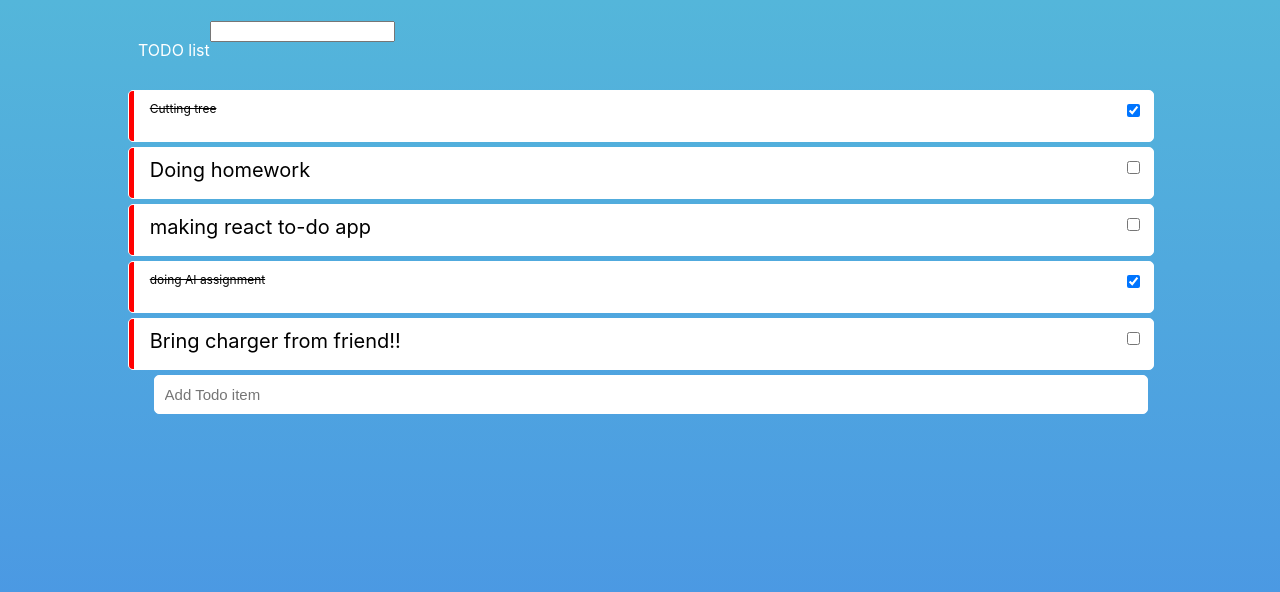
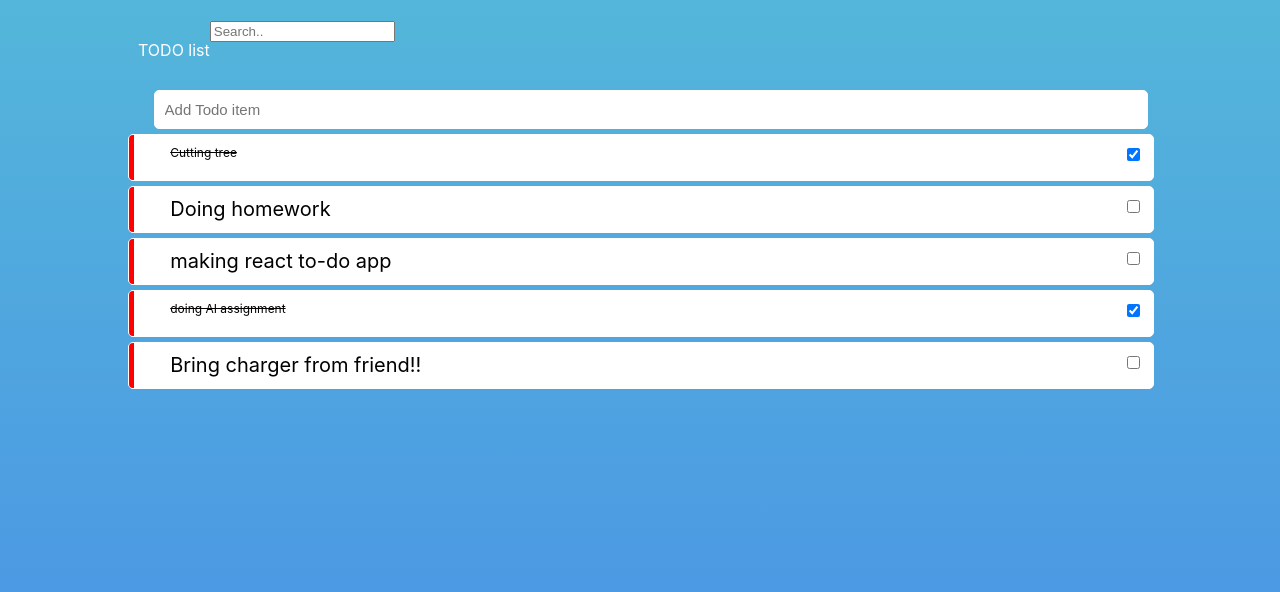
Before and after one commit to RoshanShrestha123/React-Todo, a React (Create React App) app: page / in a window 1280 px wide. Shown: the top 592 px of the page. Built offline with nearby package versions, Linux system fonts and the light colour scheme.

Commit message:
search update

```diff
--- a/src/App.css
+++ b/src/App.css
@@ -73,12 +73,12 @@
 .listCollection{
   padding: 10px;
   float: right;
-  width: 97%;
+  width: 95%;
 }
 .tag{
   float: left;
   width: 5px;
-  height: 50px;
+  height: 45px;
   background-color: red;
 }
 .listDetailchecked{
--- a/src/App.js
+++ b/src/App.js
@@ -14,20 +14,15 @@ class App extends React.Component {
     this.state={
       dataList: data
     }
-    this.handleChange = this.handleChange.bind(this);
-    this.setData = this.setData.bind(this);
-    this.searchList = this.searchList.bind(this);
-
   }
   //check item here
-  handleChange(id){
+  handleChange= (id) =>{
     this.setState(prevState=>{
       const newList = prevState.dataList.map(item=>{
         if(item.id===id){
           return{
             ...item,
             complete:!item.complete
-
           }
 
         }
@@ -40,14 +35,15 @@ class App extends React.Component {
 
   }
   //insert data here
-  setData(e){
+  setData=(e)=>{
+    console.log(e.target.value);
     const ENTER = 13;
     const newDataList={
       id:uuid.v4(),
       title:e.target.value,
       complete:false
     }
-    if(e.keyCode===ENTER && e.target.value!=''){
+    if(e.keyCode===ENTER && e.target.value!==''){
       this.setState({
         dataList: [...this.state.dataList,newDataList]
       });
@@ -56,11 +52,18 @@ class App extends React.Component {
   }
 
   //search List
-  searchList(e){
-    this.setState((prevState)=>{
+  searchList=(e)=>{
+    const searchArr = this.state.dataList.filter(item => {
+      return item.title.toLowerCase().includes(e.target.value.toLowerCase());
 
     });
+    const searchArrNew = searchArr.map(item=>{
+      return item;
+    });
+
+
   }
+
   render(){
     const listComponent = this.state.dataList.map(item=>{
       return(
@@ -71,9 +74,9 @@ class App extends React.Component {
     <div className="App">
       <Header/>
       <SearchBar search={this.searchList}/>
+      <AddTodo insertData = {this.setData}/>
+      {listComponent}
 
-      {listComponent}
-      <AddTodo insertData = {this.setData}/>
     </div>
   );}
 }
--- a/src/components/SearchBar.js
+++ b/src/components/SearchBar.js
@@ -1,15 +1,11 @@
 import React from 'react';
 
 class SearchBar extends React.Component{
-    constructor(){
-        super();
-
-    }
     render(){
         return(
-            <div>
-                <input className="search-bar" type="text" onKeyDown={(event)=>this.props.search(event)}></input>
-            </div>
+
+                <input className="search-bar" placeholder="Search.." type="text" onChange={(e)=>this.props.search(e)}></input>
+
 
         )
     }
```
